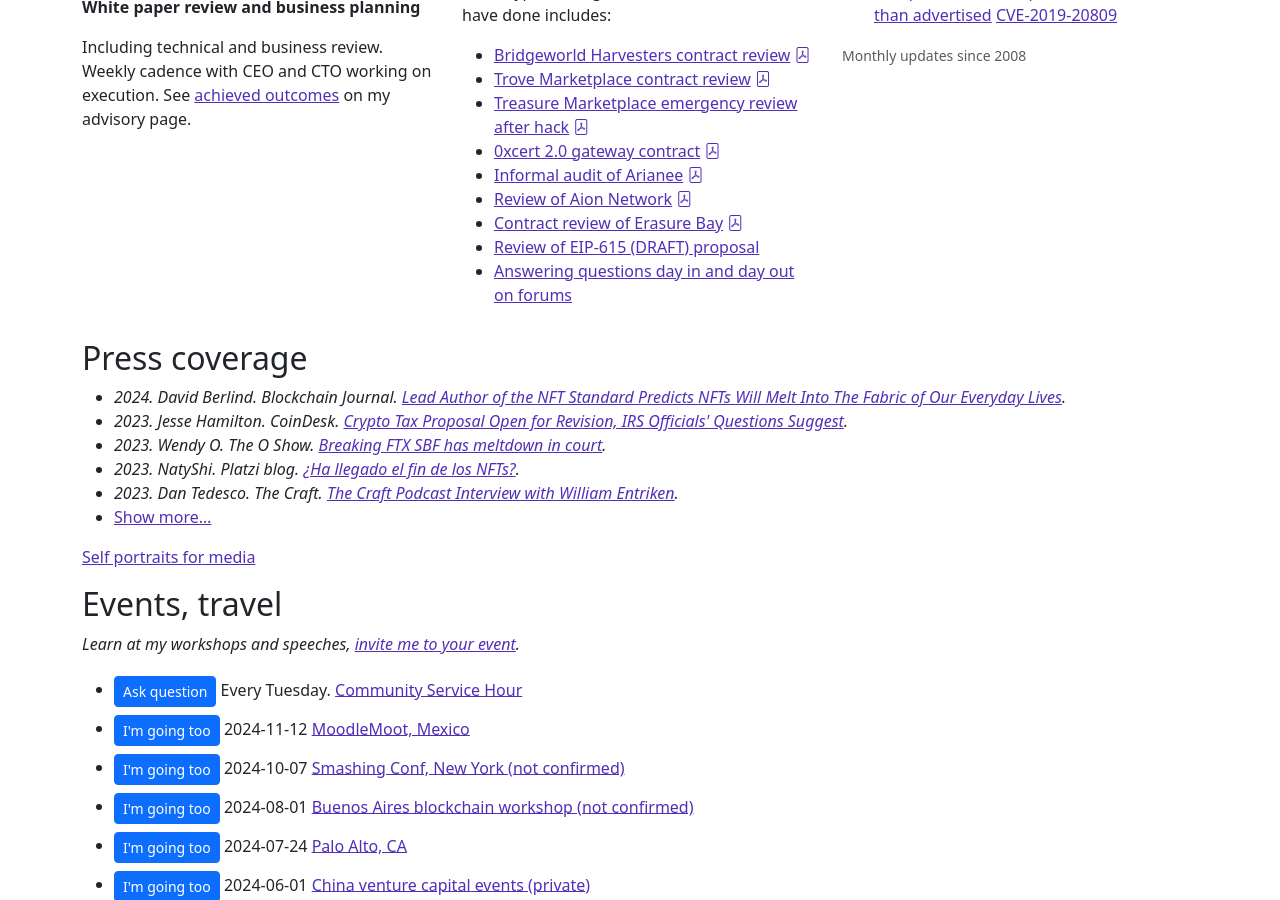
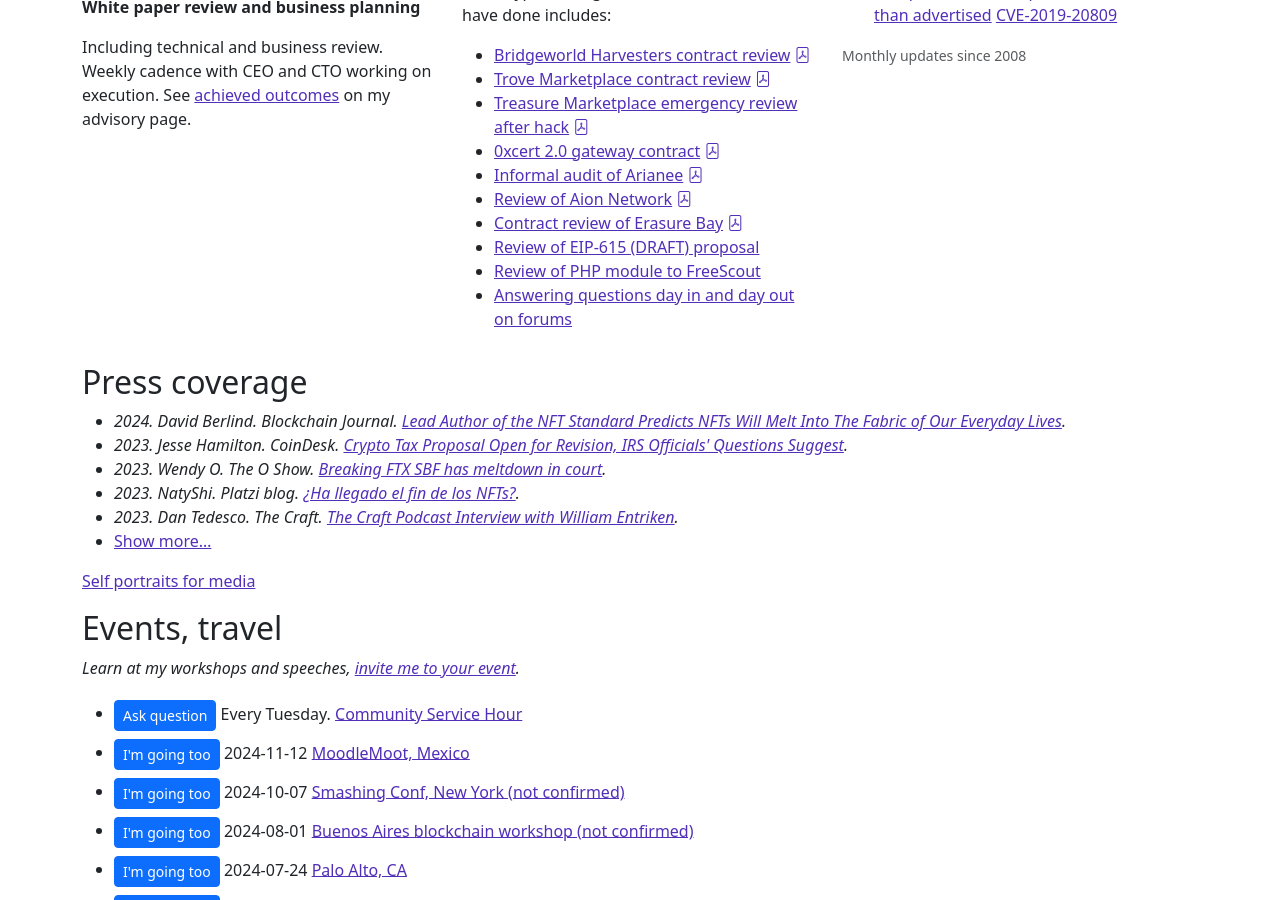
Before and after one commit to fulldecent/phor.net, a Jekyll site: the page built from index.html, in a window 1280 px wide and 900 px high, scrolled down 1326 px. Built offline with Jekyll 4.4.1, drawn with Linux system fonts in a browser that asks for light colours; comment, search, counter and statistics services are not loaded.

Commit message:
add PR review

```diff
--- a/index.html
+++ b/index.html
@@ -281,6 +281,7 @@
           <li><a target="_blank" href="https://github.com/aionnetwork/AVM/issues/created_by/fulldecent">Review of Aion Network</a> <a href="assets/project-images/code-review-aionnetwork_avm.pdf"><i class="bi bi-file-pdf"></i></a></li>
           <li><a target="_blank" href="https://github.com/erasureprotocol/erasure-protocol/pull/253#pullrequestreview-318470827">Contract review of Erasure Bay</a> <a href="assets/project-images/code-review-erasureprotocol_erasure.pdf"><i class="bi bi-file-pdf"></i></a></li>
           <li><a target="_blank" href="https://ethereum-magicians.org/t/eip-615-subroutines-and-static-jumps-for-the-evm-last-call/3472/3">Review of EIP-615 (DRAFT) proposal</a></li>
+          <li><a target="_blank" href="https://github.com/fulldecent/freescout-sidebar-webhook/pull/11">Review of PHP module to FreeScout</a></li>
           <li><a target="_blank" href="https://ethereum.stackexchange.com/users/26015/william-entriken?tab=answers">Answering questions day in and day out on forums</a></li>
         </ul>
       </div>
```
